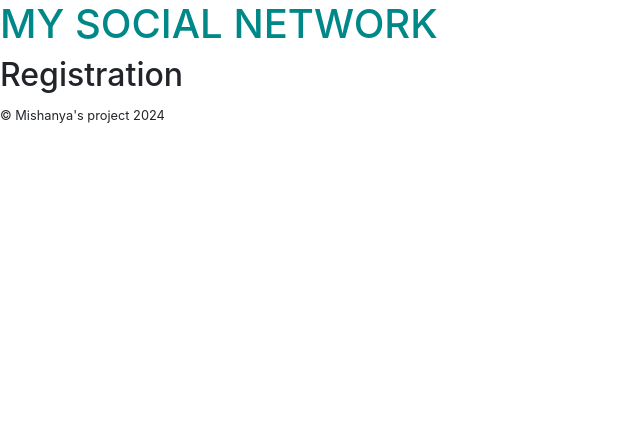
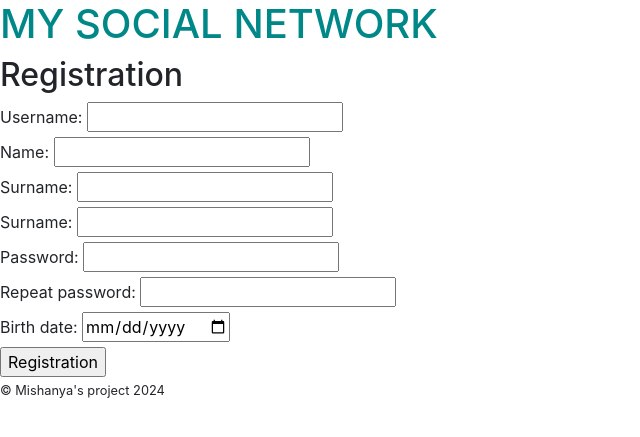
Before and after one commit to mikhail0090025/My-social-network, a Django app: page /registration/ in a window 1280 px wide. Shown: the top 437 px of the page, without its empty margins (0-640 px from the left). Run offline with Django 5.2, Linux system fonts and the light colour scheme; parts of the project's set-up code (start-up, migrations or seed data) failed here and were passed over; some libraries are stand-ins or nearby versions.

Commit message:
Registration form created!

```diff
--- a/my_social_network/templates/registration.html
+++ b/my_social_network/templates/registration.html
@@ -7,7 +7,37 @@
 {% endblock %}
 
 {% block main %}
-
+<section>
+    <form action="{% url 'registration' %}" method="post">
+        <section>
+            <label for="username">Username: </label>
+            <input type="text" name="username" id="username">
+        </section>
+            <label for="name">Name: </label>
+            <input type="text" name="name" id="name">
+        <section>
+            <label for="surname">Surname: </label>
+            <input type="text" name="surname" id="surname">
+        </section>
+        <section>
+            <label for="surname">Surname: </label>
+            <input type="text" name="surname" id="surname">
+        </section>
+        <section>
+            <label for="password">Password: </label>
+            <input type="password" name="password" id="password">
+        </section>
+        <section>
+            <label for="r_password">Repeat password: </label>
+            <input type="password" name="r_password" id="r_password">
+        </section>
+        <section>
+            <label for="birth_date">Birth date: </label>
+            <input type="date" name="birth_date" id="birth_date">
+        </section>
+        <input type="submit" value="Registration">
+    </form>
+</section>
 {% load static %}
 <!-- Scripts here -->
 {% endblock %}
```
